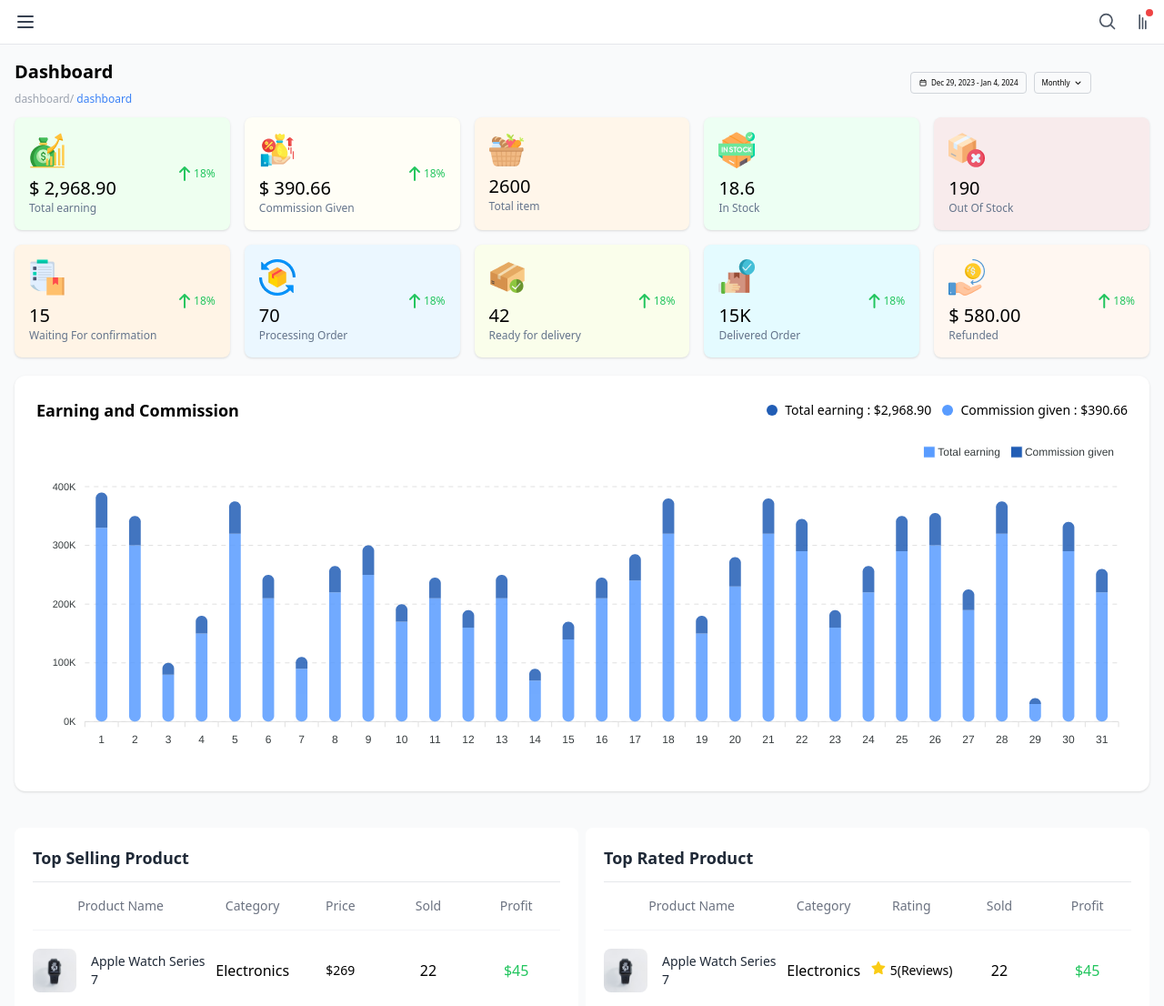
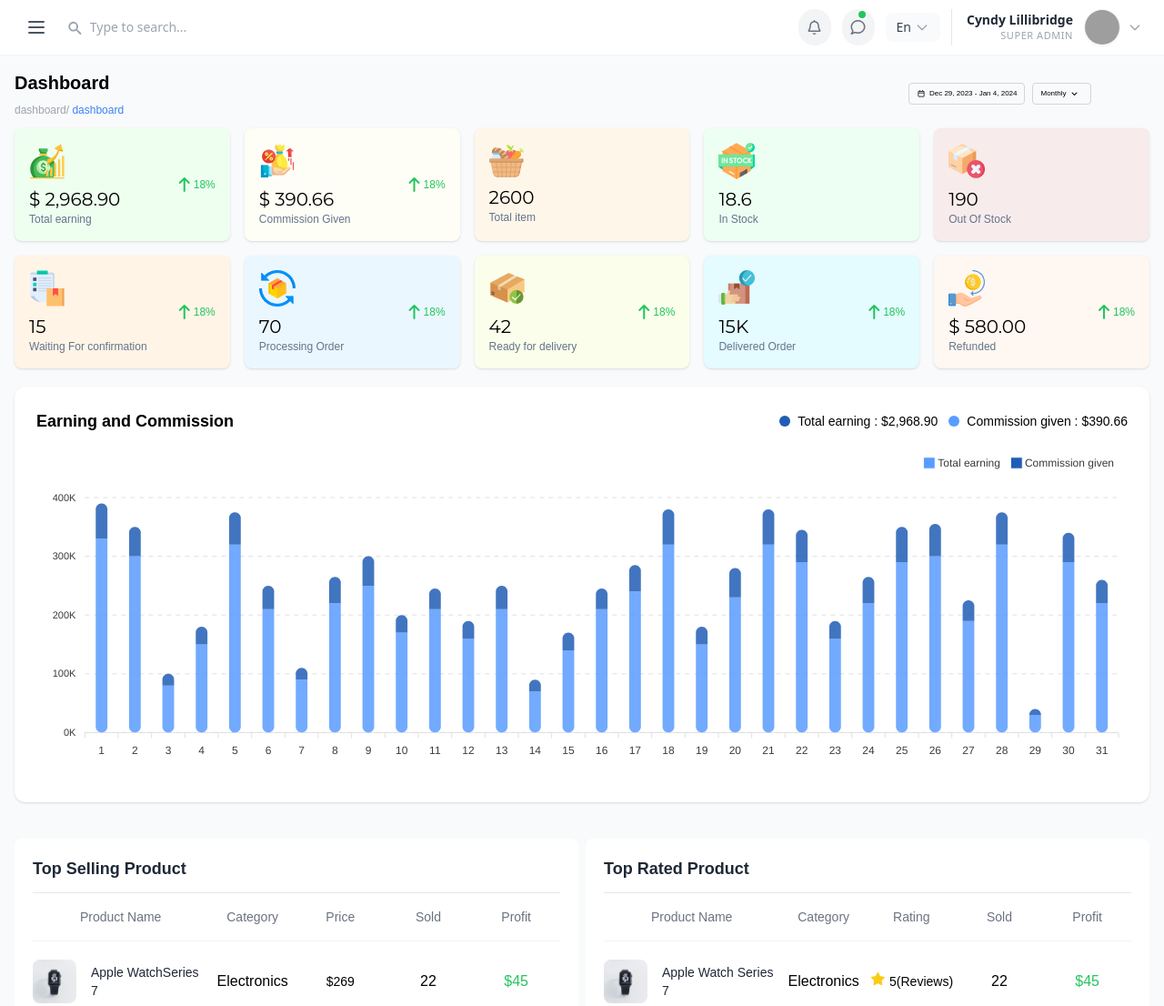
Before and after one commit to nadiaislam00/Responsive-Admin-Dashboard, a plain HTML site: page index.html in a window 1280 px wide. Shown: the top 1106 px of the page at 91% size. Drawn offline with nearby package versions, Linux system fonts and the light colour scheme; grey boxes are pictures that could not be loaded.

Commit message:
navbar modified

```diff
--- a/index.html
+++ b/index.html
@@ -3,6 +3,10 @@
 <head>
   <meta charset="UTF-8" />
   <meta name="viewport" content="width=device-width, initial-scale=1.0" />
+  <style>
+@import url('https://fonts.googleapis.com/css2?family=Montserrat:ital,wght@0,100..900;1,100..900&display=swap');
+</style>
+<link rel="stylesheet" href="style.css">
   <script src="https://cdn.tailwindcss.com"></script>
    <script src="https://cdn.jsdelivr.net/npm/apexcharts"></script>
 
@@ -10,56 +14,66 @@
   <title>Naas eMart Dashboard</title>
 </head>
 
-<body class="bg-gray-50 overflow-x-hidden">
+<body class="bg-gray-50 overflow-x-hidden ">
 
-<!-- ================= HEADER ================= -->
-<header class="w-full bg-white border-b border-gray-200">
-  <div class="flex items-center justify-between px-4 py-3">
+<header class="w-full bg-white border-b border-gray-100 font-sans">
+  <div class="flex items-center justify-between px-6 py-2.5">
 
-    <!-- LEFT -->
-    <div class="flex items-center gap-3">
+    <div class="flex items-center gap-4 flex-1">
 
-      <!-- Hamburger -->
-      <button onclick="openSidebar()" class="flex items-center">
-        <svg class="w-6 h-6 text-gray-700" fill="none" stroke="currentColor"
-          viewBox="0 0 24 24">
-          <path stroke-linecap="round" stroke-linejoin="round" stroke-width="2"
-            d="M4 6h16M4 12h16M4 18h16" />
+      <button onclick="openSidebar()" class="p-1 hover:bg-gray-100 rounded-md transition-colors">
+        <svg class="w-6 h-6 text-gray-600" fill="none" stroke="currentColor" viewBox="0 0 24 24">
+          <path stroke-linecap="round" stroke-linejoin="round" stroke-width="2" d="M4 6h16M4 12h16M4 18h16" />
         </svg>
       </button>
 
-      <!-- Brand Logo -->
-      <img
-        src="assets/nM logo.png"
-        alt="Naas eMart"
-        class="h-6 max-w-[550px] object-contain"
-      />
+      <div class="flex items-center gap-2 max-w-md w-full">
+        <svg class="w-5 h-5 text-gray-400" xmlns="http://www.w3.org/2000/svg" fill="none" viewBox="0 0 24 24" stroke="currentColor">
+          <path stroke-linecap="round" stroke-linejoin="round" stroke-width="2.5" d="M21 21l-4.35-4.35M16.65 11a5.65 5.65 0 11-11.3 0 5.65 5.65 0 0111.3 0z" />
+        </svg>
+        <input
+          type="search"
+          placeholder="Type to search..."
+          class="w-full text-sm text-gray-600 placeholder-gray-400 bg-transparent border-none focus:ring-0 outline-none"
+        />
+      </div>
     </div>
 
-    <!-- RIGHT -->
-    <div class="flex items-center gap-4">
+    <div class="hidden lg:flex items-center space-x-3">
 
-      <!-- Search -->
-      <button class="flex items-center">
-        <svg class="w-5 h-5 text-gray-600" fill="none" stroke="currentColor"
-          viewBox="0 0 24 24">
-          <path stroke-linecap="round" stroke-linejoin="round" stroke-width="2"
-            d="M21 21l-4.35-4.35M10 18a8 8 0 100-16 8 8 0 000 16z" />
+      <button class="text-gray-500 hover:bg-gray-50 rounded-full  bg-gray-100 p-2">
+        <i class="fa-regular fa-bell"></i>
+      </button>
+
+      <button class="relative p-2 text-gray-500 hover:bg-gray-50 rounded-full  bg-gray-100">
+       <i class="fa-regular fa-comment"></i>
+        <span class="absolute top-0.5 right-2.5 block h-2 w-2 rounded-full bg-green-500 ring-2 ring-white"></span>
+      </button>
+
+      <button class="flex items-center px-3 py-1.5 text-sm font-medium text-gray-700 bg-gray-50 rounded-lg hover:bg-gray-100 transition-colors">
+        En
+        <svg class="ml-1 w-4 h-4 text-gray-400" fill="none" stroke="currentColor" viewBox="0 0 24 24">
+          <path stroke-linecap="round" stroke-linejoin="round" stroke-width="2" d="M19 9l-7 7-7-7" />
         </svg>
       </button>
 
-      <!-- Notification -->
-      <button class="relative flex items-center">
-        <svg class="w-5 h-5 text-gray-600" fill="none" stroke="currentColor"
-          viewBox="0 0 24 24">
-          <path stroke-linecap="round" stroke-linejoin="round" stroke-width="2"
-            d="M11 3v18m4-14v14m4-10v10" />
-        </svg>
-        <span class="absolute -top-1 -right-1 w-2 h-2 bg-red-500 rounded-full"></span>
-      </button>
+      <div class="flex items-center pl-4 border-l border-gray-200 ml-2">
+        <div class="text-right mr-3">
+          <p class="text-sm font-semibold text-gray-800 leading-tight">Cyndy Lillibridge</p>
+          <p class="text-[11px] font-medium text-gray-400 uppercase tracking-wider">Super Admin</p>
+        </div>
+        <div class="flex items-center cursor-pointer group">
+          <img
+            src="assets/profile.png"
+            class="w-10 h-10 rounded-full object-cover border border-gray-100 shadow-sm"
+          />
+          <svg class="ml-2 w-4 h-4 text-gray-400 group-hover:text-gray-600 transition-colors" fill="none" stroke="currentColor" viewBox="0 0 24 24">
+            <path stroke-linecap="round" stroke-linejoin="round" stroke-width="2" d="M19 9l-7 7-7-7" />
+          </svg>
+        </div>
+      </div>
 
     </div>
-
   </div>
 </header>
 
@@ -77,7 +91,7 @@
 
   <!-- Sidebar Header -->
   <div class="flex items-center justify-between px-4 py-4 border-b border-slate-700">
-    <span class="text-lg font-semibold"><img src="assets/nM logo.png" alt="" srcset=""></span>
+    <span class="text-lg font-semibold"><img src="assets/Naas e-mart Logo For Vendor new (1).png" alt="" srcset=""></span>
     <button onclick="closeSidebar()" class="text-xl text-gray-400">&times;</button>
   </div>
 
@@ -203,11 +217,25 @@
       <a href="#" class="block px-3 py-2 rounded hover:bg-slate-800">Payment History</a>
       <a href="#" class="block px-3 py-2 rounded hover:bg-slate-800">Payout Requests</a>
     </div>
-
+      <div class="flex items-center pl-4 border-l border-gray-200 ml-2">
+        <div class="text-right mr-3">
+          <p class="text-sm font-semibold text-white leading-tight">Cyndy Lillibridge</p>
+          <p class="text-[11px] font-medium text-gray-400 uppercase tracking-wider">Super Admin</p>
+        </div>
+        <div class="flex items-center cursor-pointer group">
+          <img
+            src="assets/profile.png"
+            class="w-10 h-10 rounded-full object-cover border border-gray-100 shadow-sm"
+          />
+          <svg class="ml-2 w-4 h-4 text-white group-hover:text-gray-600 transition-colors" fill="none" stroke="currentColor" viewBox="0 0 24 24">
+            <path stroke-linecap="round" stroke-linejoin="round" stroke-width="2" d="M19 9l-7 7-7-7" />
+          </svg>
+        </div>
+      </div>
   </nav>
 </aside>
 
-<main class="p-4">
+<main class="p-4 poppins">
     <div class="dash-content mb-3 flex justify-between">
         <div class="left-content">
             <h4 class="text-xl font-semibold mb-2">Dashboard</h4>
@@ -237,7 +265,7 @@
 <img src="assets/Earning.png">
 </div>
 <div class="content">
-<h4 class="text-xl">$ 2,968.90</h4>
+<h4 class="text-xl montserrat">$ 2,968.90</h4>
 <p class="text-[#64748B] text-xs">Total earning</p>
 </div>
     </div>
@@ -252,7 +280,7 @@
 <img src="assets/Commission.png">
 </div>
 <div class="content">
-<h4 class="text-xl">$ 390.66</h4>
+<h4 class="text-xl montserrat">$ 390.66</h4>
 <p class="text-[#64748B] text-xs">Commission Given</p>
 </div>
     </div>
@@ -267,7 +295,7 @@
 <img src="assets/Group.png">
 </div>
 <div class="content">
-<h4 class="text-xl">2600</h4>
+<h4 class="text-xl montserrat">2600</h4>
 <p class="text-[#64748B] text-xs">Total item</p>
 </div>
     </div>
@@ -279,7 +307,7 @@
 <img src="assets/In stock.png">
 </div>
 <div class="content">
-<h4 class="text-xl">18.6</h4>
+<h4 class="text-xl montserrat">18.6</h4>
 <p class="text-[#64748B] text-xs">In Stock</p>
 </div>
     </div>
@@ -290,7 +318,7 @@
 <img src="assets/Out of stock.png">
 </div>
 <div class="content">
-<h4 class="text-xl">190</h4>
+<h4 class="text-xl montserrat">190</h4>
 <p class="text-[#64748B] text-xs">Out Of Stock</p>
 </div>
     </div>
@@ -301,7 +329,7 @@
 <img src="assets/Waiting For confirmation.png">
 </div>
 <div class="content">
-<h4 class="text-xl">15</h4>
+<h4 class="text-xl montserrat">15</h4>
 <p class="text-[#64748B] text-xs">Waiting For confirmation</p>
 </div>
     </div>
@@ -316,7 +344,7 @@
 <img src="assets/Processing Order.png">
 </div>
 <div class="content">
-<h4 class="text-xl">70</h4>
+<h4 class="text-xl montserrat">70</h4>
 <p class="text-[#64748B] text-xs">Processing Order</p>
 </div>
     </div>
@@ -331,7 +359,7 @@
 <img src="assets/Ready for delivery.png">
 </div>
 <div class="content">
-<h4 class="text-xl">42</h4>
+<h4 class="text-xl montserrat">42</h4>
 <p class="text-[#64748B] text-xs">Ready for delivery</p>
 </div>
     </div>
@@ -346,7 +374,7 @@
 <img src="assets/Delivered.png">
 </div>
 <div class="content">
-<h4 class="text-xl">15K</h4>
+<h4 class="text-xl montserrat">15K</h4>
 <p class="text-[#64748B] text-xs">Delivered Order</p>
 </div>
     </div>
@@ -361,7 +389,7 @@
 <img src="assets/Refunded.png">
 </div>
 <div class="content">
-<h4 class="text-xl">$ 580.00</h4>
+<h4 class="text-xl montserrat">$ 580.00</h4>
 <p class="text-[#64748B] text-xs">Refunded</p>
 </div>
     </div>
@@ -374,7 +402,7 @@
 
  <!-- chart -->
 
-  <div class="bg-white p-4 sm:p-6 rounded-xl shadow w-full overflow-x-auto mt-5">
+  <div class="bg-white p-4 sm:p-6 rounded-xl shadow w-full overflow-x-auto mt-5 poppins">
 
   <div class="flex flex-col sm:flex-row sm:items-center sm:justify-between gap-3 mb-4">
     <h3 class="text-lg font-semibold">Earning and Commission</h3>
@@ -400,8 +428,8 @@
 
    <div class="flex-tops flex flex-col lg:flex-row gap-2 mt-5">
 
- <div class="bg-white rounded-lg p-5 mt-5 w-full">
-  <h2 class="text-[18px] font-semibold text-gray-800 mb-3">
+ <div class="bg-white rounded-lg p-5 mt-5 w-full poppins">
+  <h2 class="poppins text-[18px] font-semibold text-gray-800 mb-3">
     Top Selling Product
   </h2>
 
@@ -420,7 +448,7 @@
     <div class="grid grid-cols-5 lg:grid-cols-6 items-center py-5 border-t border-gray-100">
       <div class="col-span-2 lg:col-span-2 flex items-center gap-4">
         <img src="assets/product-01.png" class="w-12 h-12 rounded-lg" />
-        <span class="text-gray-800 text-sm">Apple Watch Series 7</span>
+        <span class="text-gray-800 text-sm">Apple WatchSeries 7</span>
       </div>
       <div class="hidden lg:block text-center">Electronics</div>
       <div class="text-center text-sm ml-20 lg:ml-0">$269</div>
@@ -433,7 +461,7 @@
         <img src="assets/product-02.png" class="w-12 h-12 rounded-lg" />
         <span class="text-gray-800 text-sm">Macbook Pro M1</span>
       </div>
-      <div class="hidden lg:block text-center">Electronics</div>
+      <div class=" hidden lg:block text-center poppins">Electronics</div>
       <div class="text-center text-sm ml-20 lg:ml-0">$546</div>
       <div class="hidden lg:block text-center">34</div>
       <div class="hidden lg:block text-green-500 text-center">$125</div>
@@ -464,7 +492,7 @@
 </div>
 <!-- rated -->
   <!-- Top Rated -->
-  <div class="bg-white rounded-lg p-5 mt-5 w-full">
+  <div class="bg-white rounded-lg p-5 mt-5 w-full poppins">
   <h2 class="text-[18px] font-semibold text-gray-800 mb-3">
     Top Rated Product
   </h2>
@@ -553,7 +581,7 @@
 </div>
 </div>
 </main>
-<footer class="w-full bg-gray-100 border-t border-gray-200">
+<footer class="w-full bg-gray-100 border-t border-gray-200 poppins">
   <div class="flex-col items-center lg:flex-row lg:justify-between px-4 py-3 flex">
 
     <!-- Left -->
--- /dev/null
+++ b/style.css
@@ -0,0 +1,8 @@
+
+.montserrat{
+  font-family: "Montserrat", sans-serif;
+}
+.poppins {
+  font-family: "Poppins", sans-serif;
+
+}
```
Also changed, not shown: assets/Naas e-mart Logo For Vendor new (1).png (added), 1 other file.
